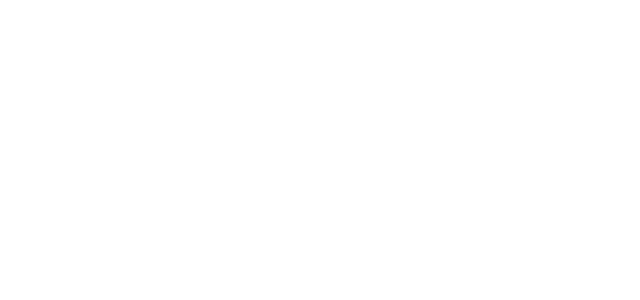
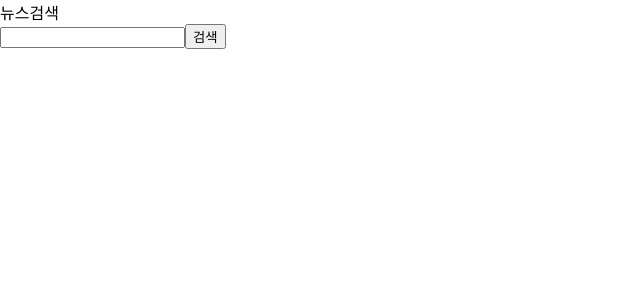
Before and after one commit to skymill2000/fintech_20210524, a React (Create React App) app in the folder fintech/: page /news in a window 1280 px wide. Shown: the top 300 px of the page, without its empty margins (0-640 px from the left). Built offline with nearby package versions, Linux system fonts and the light colour scheme.

Commit message:
뉴스 검색 기본틀 완성

```diff
--- /dev/null
+++ b/fintech/src/component/common/Header.js
@@ -0,0 +1,8 @@
+import React from "react";
+import styled from "styled-components";
+
+const Header = ({ title }) => {
+  return <div>{title}</div>;
+};
+
+export default Header;
--- /dev/null
+++ b/fintech/src/component/news/Search.js
@@ -0,0 +1,13 @@
+import React from "react";
+
+const Search = ({ handleSearch, handleChangeSearchInput }) => {
+  return (
+    <div>
+      <input onChange={handleChangeSearchInput}></input>
+      {/* 이벤트 바인딩 */}
+      <button onClick={handleSearch}>검색</button>
+    </div>
+  );
+};
+
+export default Search;
--- a/fintech/src/pages/NewsPage.js
+++ b/fintech/src/pages/NewsPage.js
@@ -1,11 +1,16 @@
 import React, { useState } from "react";
+import Header from "../component/common/Header";
+import Search from "../component/news/Search";
 
 const NewsPage = () => {
   const [news, setnews] = useState([]);
   return (
     <div>
+      <Header title="뉴스검색"></Header>
       {/* Header 컴포넌트 작성 */}
+      <Search></Search>
       {/* Search 컴포넌트 작성 */}
+
       {/* NewsList 컴포넌트 작성 */}
     </div>
   );
```
Also changed, not shown: fintech/src/component/news/NewsList.js (added, +7 -0 lines).
